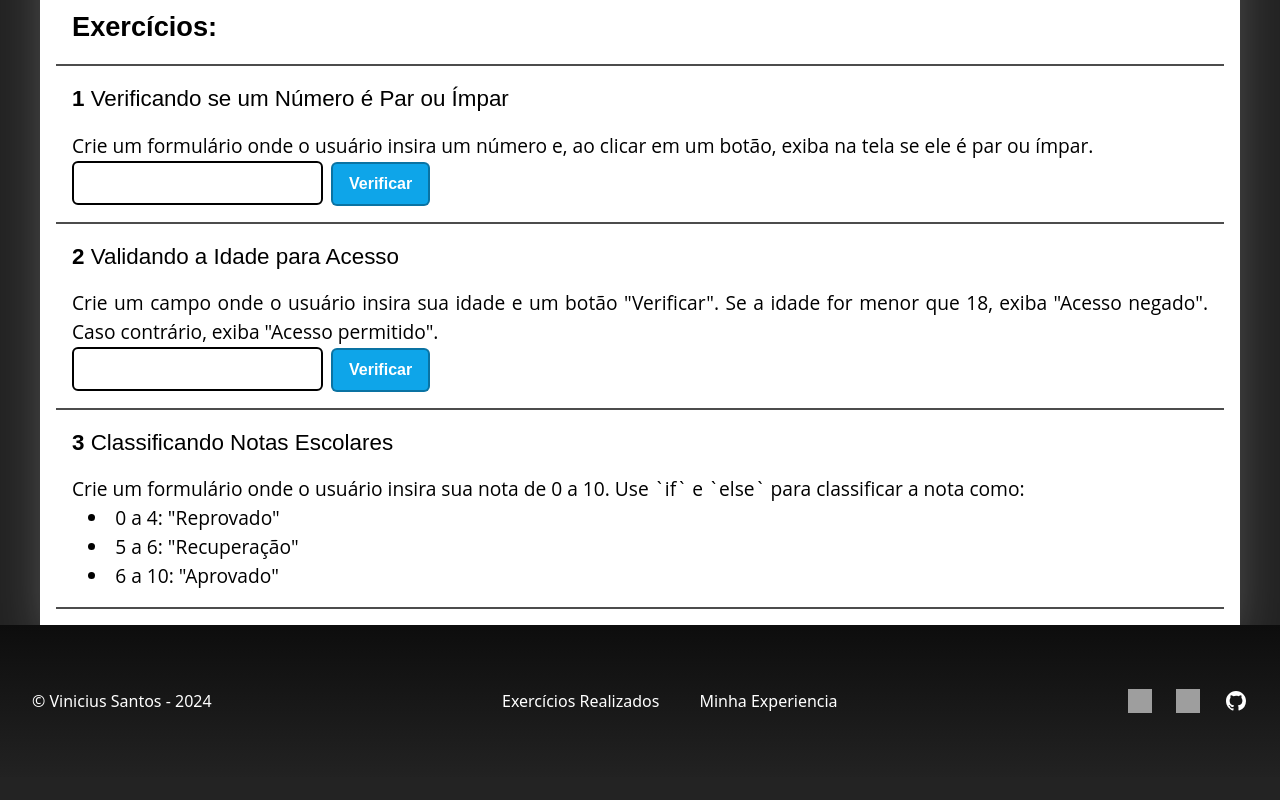
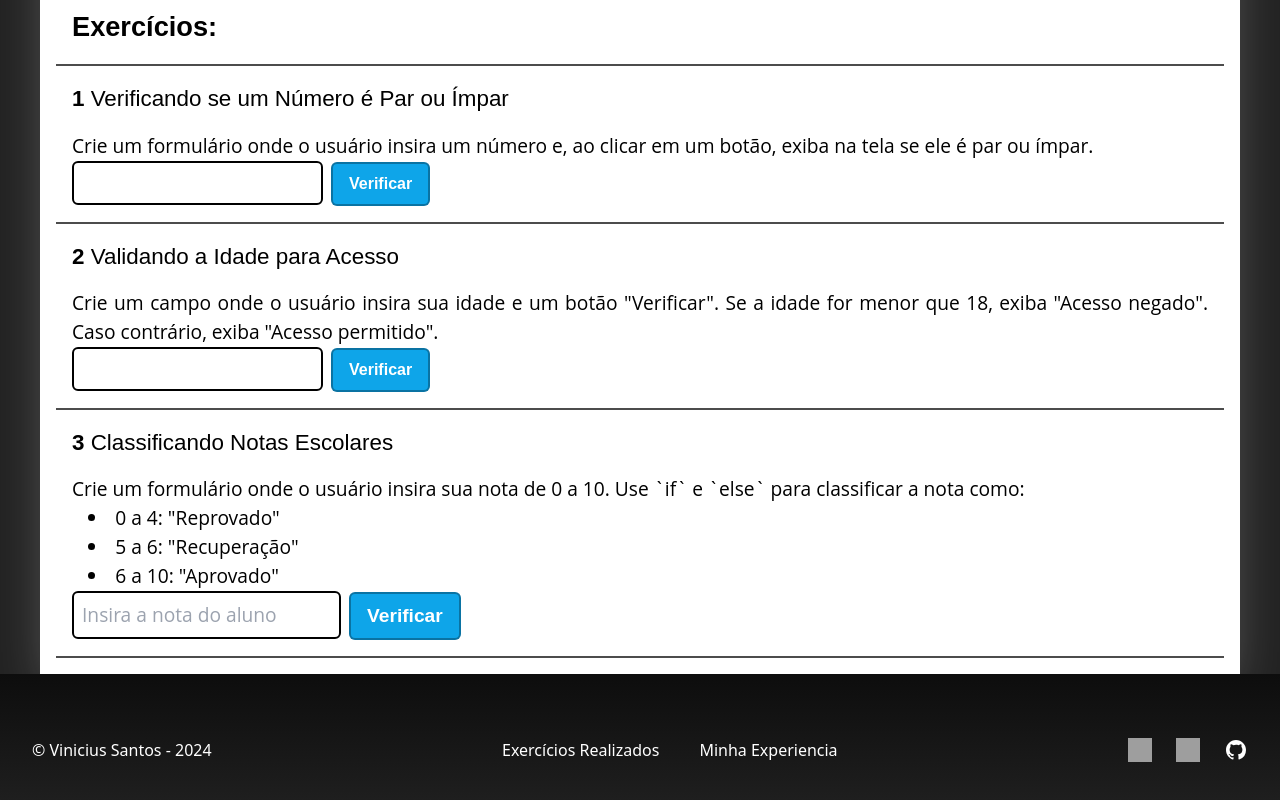
Before and after one commit to RosiestSloth/JavaScript-Trajectory, a Nuxt app: page /Java-Script/ex-2 in a window 1280 px wide. Shown: the part 416-1216 px from the top of the page. Before the commit the page ends 1193 px from the top, so only its background shows below. Built offline with nearby package versions, Linux system fonts and the light colour scheme; grey boxes are pictures that could not be loaded.

Commit message:
Conclusão do exercício 3
Atualização do exercício 3, onde valido a nota de alguns alunos.

```diff
--- a/pages/Java-Script/ex-2.vue
+++ b/pages/Java-Script/ex-2.vue
@@ -65,7 +65,20 @@
                             <li>5 a 6: "Recuperação"</li>
                             <li>6 a 10: "Aprovado"</li>
                         </ul>
-
+                        <input
+                        type="number"
+                        name="Nota"
+                        id="nota" placeholder="Insira a nota do aluno"
+                        v-model="nota"
+                        class="border-2 border-black rounded-md p-2 hover:bg-gray-200 duration-200">
+                        <button
+                        class="bg-sky-500 hover:bg-sky-600 text-white py-2 px-4 mx-2 rounded-md border-2 border-black/30 duration-200 active:bg-sky-700 font-poppins font-[800]"
+                        type="button"
+                        @click="verificarNota()"
+                        >Verificar</button>
+                        <p id="resultadoNota">
+                            {{ resultadoNota }}
+                        </p>
                     </p>
                 </section>
             </article>
@@ -82,6 +95,8 @@
                 resposta: '',
                 idade: '',
                 acesso: '',
+                nota: '',
+                resultadoNota: '',
             };
         },
         methods: {
@@ -123,7 +138,23 @@
                     this.acesso = 'ERRO! Idade inválida';
                     acesso.style.color = 'red';
                 }
+            },
+            verificarNota(){
+                const Nota = document.getElementById('resultadoNota');
 
+                if (this.nota <= 4 && this.nota >= 0) {
+                    this.resultadoNota = 'Reprovado';
+                    Nota.style.color = 'red'
+                } else if (this.nota <= 5 && this.nota >= 5) {
+                    this.resultadoNota = 'Recuperação';
+                    Nota.style.color = 'yellow';
+                } else if (this.nota <= 10 && this.nota >= 6) {
+                    this.resultadoNota = 'Aprovado';
+                    Nota.style.color = 'green';
+                } else {
+                    this.resultadoNota = 'ERRO. Insira uma nota válida.'
+                    Nota.style.color = 'red';
+                }
             },
         },
 
```
